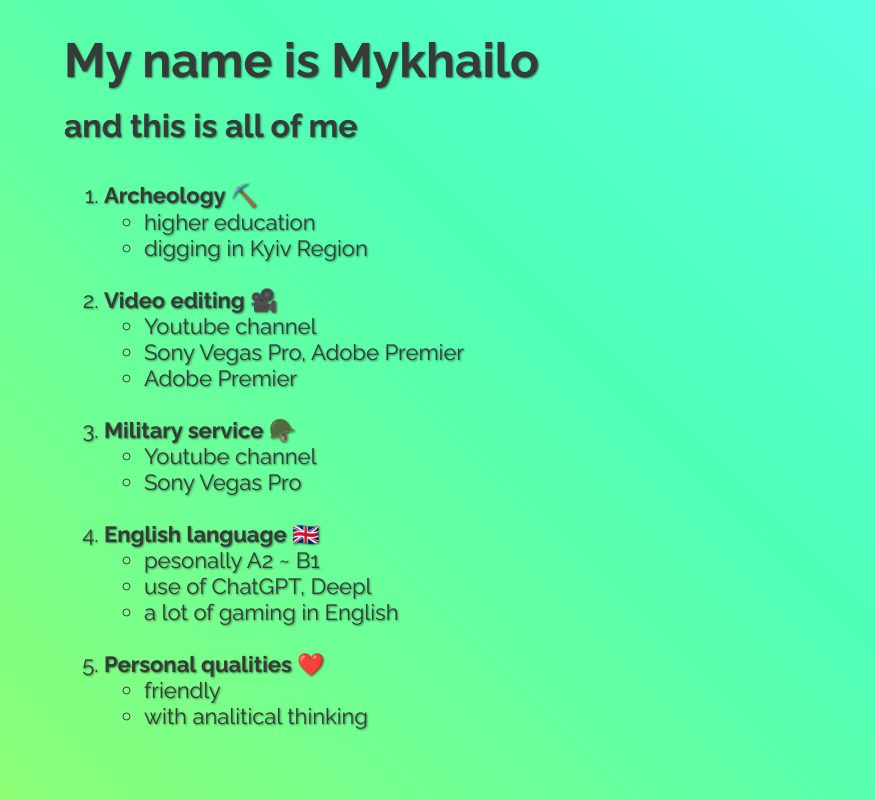
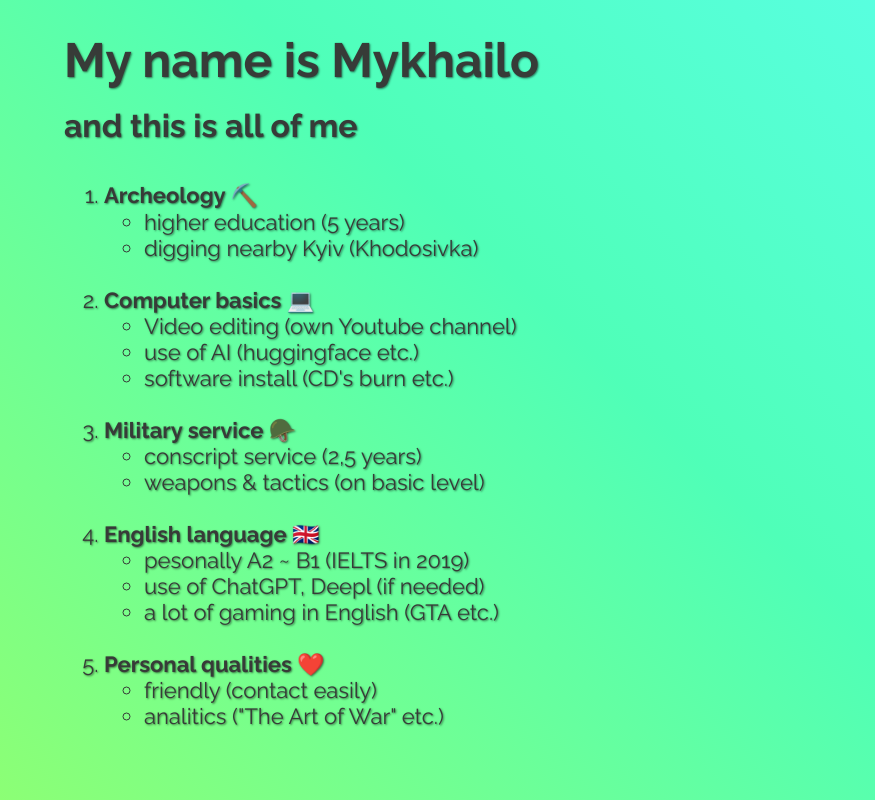
Before and after one commit to gitknu/MR_CV, a plain HTML site: page index.html in a window 1280 px wide. Shown: the full height of the page, 0-875 px from the left. Drawn offline with Linux system fonts and the light colour scheme.

Commit message:
Update index.html

```diff
--- a/index.html
+++ b/index.html
@@ -77,34 +77,34 @@
         <ol>
             <li><b>Archeology ⛏</b>️</li>
             <ul>
-                <li>higher education</li>
-                <li>digging in Kyiv Region</li>
+                <li>higher education (5 years)</li>
+                <li>digging nearby Kyiv (Khodosivka)</li>
             </ul>
             <br>
-            <li><b>Video editing 🎥</b></li>
+            <li><b>Computer basics 💻</b></li>
             <ul>
-                <li>Youtube channel</li>
-                <li>Sony Vegas Pro, Adobe Premier</li>
-                <li>Adobe Premier</li>
+                <li>Video editing (own Youtube channel)</li>
+                <li>use of AI (huggingface etc.)</li>
+                <li>software install (CD's burn etc.)</li>
             </ul>
             <br>
             <li><b>Military service 🪖</b></li>
             <ul>
-                <li>Youtube channel</li>
-                <li>Sony Vegas Pro</li>
+                <li>conscript service (2,5 years)</li>
+                <li>weapons & tactics (on basic level)</li>
             </ul>
             <br>
             <li><b>English language 🇬🇧</b></li>
             <ul>
-                <li>pesonally A2 ~ B1</li>
-                <li>use of ChatGPT, Deepl</li>
-                <li>a lot of gaming in English</li>
+                <li>pesonally A2 ~ B1 (IELTS in 2019)</li>
+                <li>use of ChatGPT, Deepl (if needed)</li>
+                <li>a lot of gaming in English (GTA etc.)</li>
             </ul>
             <br>
             <li><b>Personal qualities ❤️</b></li>
             <ul>
-                <li>friendly</li>
-                <li>with analitical thinking</li>
+                <li>friendly (contact easily)</li>
+                <li>analitics ("The Art of War" etc.)</li>
             </ul>
         </ol>
         <img src="https://i.ibb.co/yWtx0Hv/misha-transformed.png" class="image">
```
